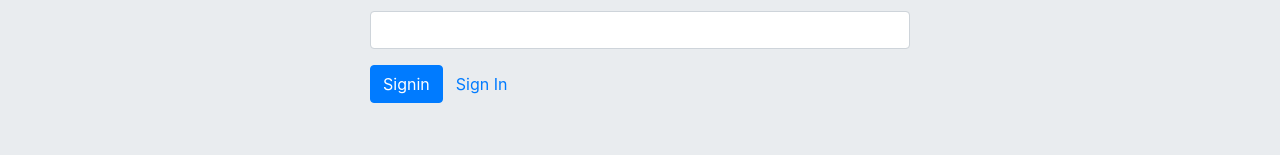
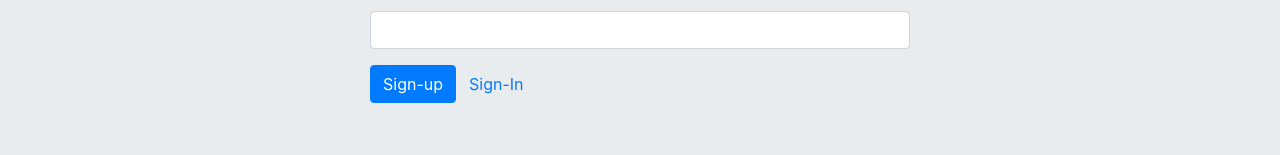
Before and after one commit to Shiv2195/login-post-fe, an Angular app: page /signup in a window 1280 px wide. Shown: the part 303-458 px from the top of the page. Built offline with nearby package versions, Linux system fonts and the light colour scheme.

Commit message:
Update signup.component.html

```diff
--- a/src/app/signup/signup.component.html
+++ b/src/app/signup/signup.component.html
@@ -30,8 +30,8 @@
     <div class="form-group">
         <button [disabled]="loading" class="btn btn-primary">
             <span *ngIf="loading" class="spinner-border spinner-border-sm mr-1"></span>
-            Signin
+            Sign-up
         </button>
-        <a routerLink="/signin" class="btn btn-link">Sign In</a>
+        <a routerLink="/signin" class="btn btn-link">Sign-In</a>
     </div>
 </form>
```
